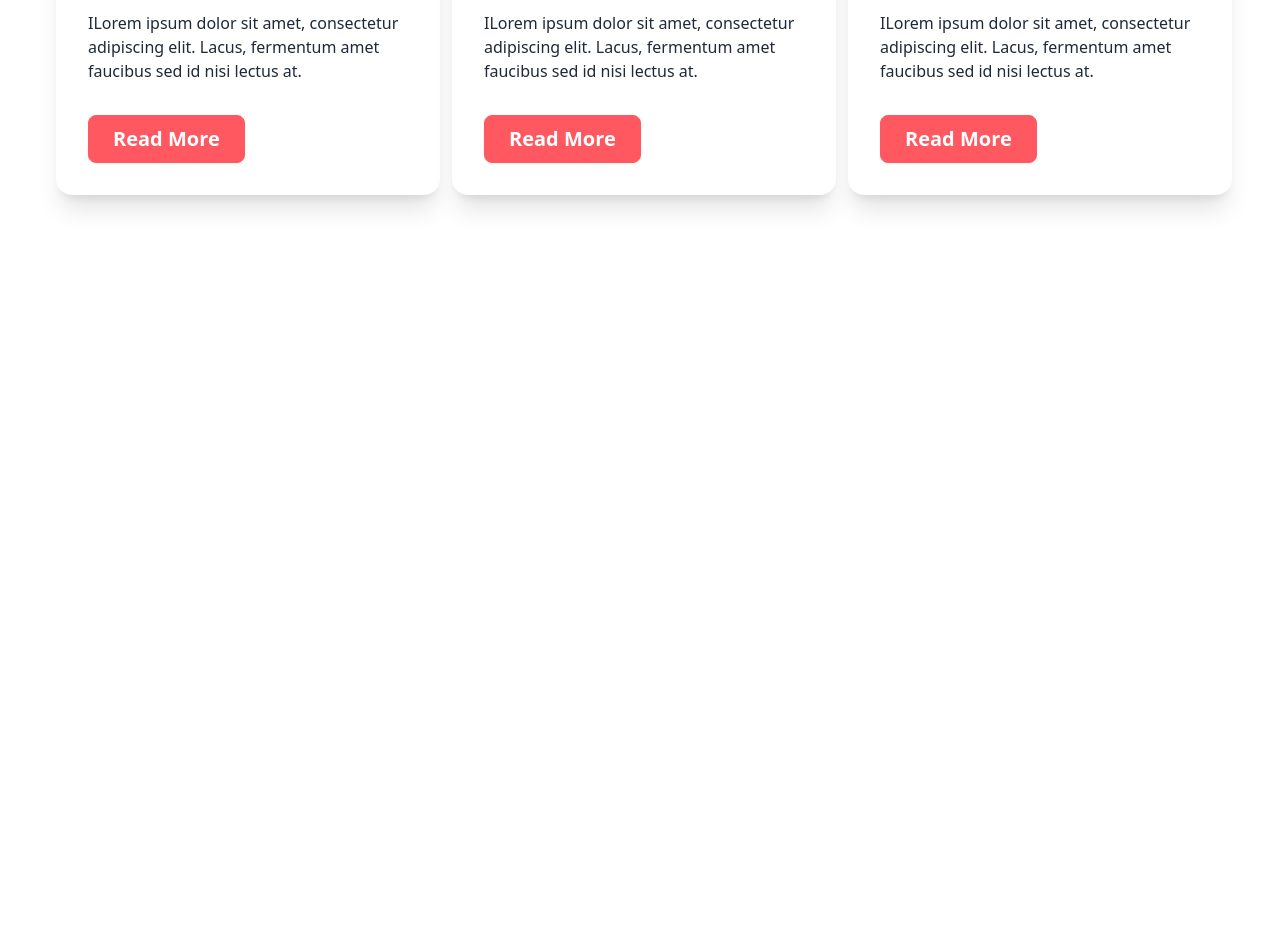
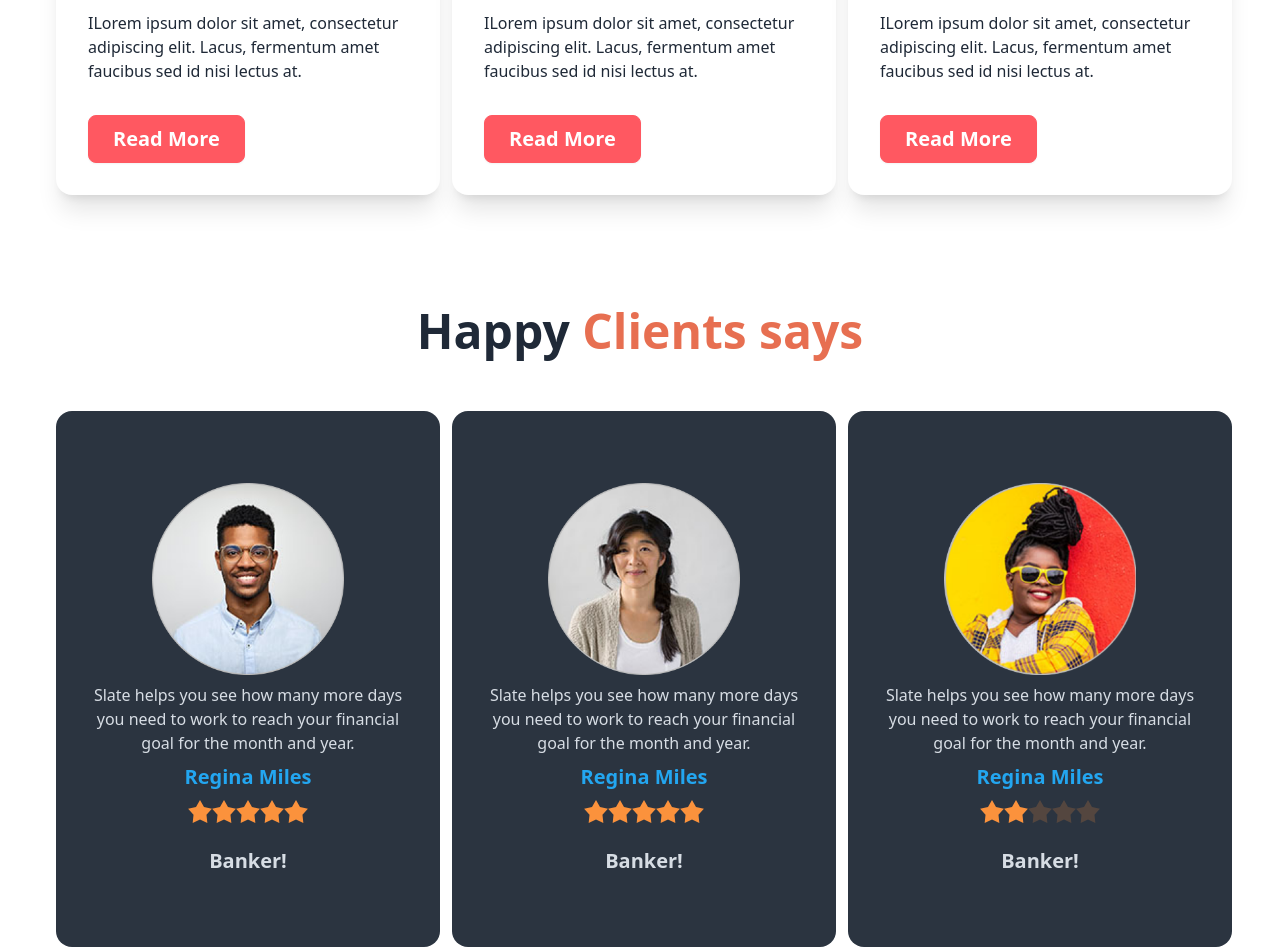
Before and after one commit to sajjadsadiq/Bike-Ghor-TailwindCSS, a plain HTML site: page index.html in a window 1280 px wide. Shown: the part 2091-3038 px from the top of the page. Before the commit the page ends 2398 px from the top, so only its background shows below. Drawn offline with nearby package versions, Linux system fonts and the light colour scheme.

Commit message:
testimonial section completed

```diff
--- a/index.html
+++ b/index.html
@@ -236,7 +236,9 @@
       <section class="latest-bike py-28">
         <h2 class="text-5xl font-bold text-center">Latest Bike</h2>
         <!-- Lates Bikes -->
-        <div class="bikes-wrapper grid lg:grid-cols-3 md:grid-cols-2 gap-5 items-center justify-center mt-6">
+        <div
+          class="bikes-wrapper grid lg:grid-cols-3 md:grid-cols-2 gap-5 items-center justify-center mt-6"
+        >
           <!-- Bike One -->
           <div class="card w-96 bg-base-100 shadow-xl">
             <figure class="px-6 pt-10">
@@ -305,6 +307,144 @@
           </div>
         </div>
       </section>
+      <section class="testimonial"></section>
+      <h2 class="text-5xl font-bold text-center">
+        Happy <span class="text-[#E76F51]">Clients says</span>
+      </h2>
+      <!-- Testimonial -->
+      <div
+        class="testimonial-wrapper grid lg:grid-cols-3 md:grid-cols-2 gap-5 items-center justify-center mt-14"
+      >
+        <!-- Testimonial One -->
+        <div class="card w-96 bg-neutral text-neutral-content py-10">
+          <div class="card-body items-center text-center">
+            <img class="w-3/5" src="./assets/images/others/user-1.png" alt="" />
+            <p>
+              Slate helps you see how many more days you need to work to reach
+              your financial goal for the month and year.
+            </p>
+
+            <h2 class="card-title text-[#23A6F0]">Regina Miles</h2>
+            <div class="rating">
+              <div class="rating">
+                <input
+                  type="radio"
+                  name="rating-2"
+                  class="mask mask-star-2 bg-orange-400"
+                />
+                <input
+                  type="radio"
+                  name="rating-2"
+                  class="mask mask-star-2 bg-orange-400"
+                  checked
+                />
+                <input
+                  type="radio"
+                  name="rating-2"
+                  class="mask mask-star-2 bg-orange-400"
+                />
+                <input
+                  type="radio"
+                  name="rating-2"
+                  class="mask mask-star-2 bg-orange-400"
+                />
+                <input
+                  type="radio"
+                  name="rating-2"
+                  class="mask mask-star-2 bg-orange-400"
+                />
+              </div>
+            </div>
+            <h2 class="card-title mt-4">Banker!</h2>
+          </div>
+        </div>
+        <!-- Testimonial Two -->
+        <div class="card w-96 bg-neutral text-neutral-content py-10">
+          <div class="card-body items-center text-center">
+            <img class="w-3/5" src="./assets/images/others/user-2.png" alt="" />
+            <p>
+              Slate helps you see how many more days you need to work to reach
+              your financial goal for the month and year.
+            </p>
+
+            <h2 class="card-title text-[#23A6F0]">Regina Miles</h2>
+            <div class="rating">
+              <div class="rating">
+                <input
+                  type="radio"
+                  name="rating-2"
+                  class="mask mask-star-2 bg-orange-400"
+                />
+                <input
+                  type="radio"
+                  name="rating-2"
+                  class="mask mask-star-2 bg-orange-400"
+                  checked
+                />
+                <input
+                  type="radio"
+                  name="rating-2"
+                  class="mask mask-star-2 bg-orange-400"
+                />
+                <input
+                  type="radio"
+                  name="rating-2"
+                  class="mask mask-star-2 bg-orange-400"
+                />
+                <input
+                  type="radio"
+                  name="rating-2"
+                  class="mask mask-star-2 bg-orange-400"
+                />
+              </div>
+            </div>
+            <h2 class="card-title mt-4">Banker!</h2>
+          </div>
+        </div>
+        <!-- Testimonial Three -->
+        <div class="card w-96 bg-neutral text-neutral-content py-10">
+          <div class="card-body items-center text-center">
+            <img class="w-3/5" src="./assets/images/others/user-3.png" alt="" />
+            <p>
+              Slate helps you see how many more days you need to work to reach
+              your financial goal for the month and year.
+            </p>
+
+            <h2 class="card-title text-[#23A6F0]">Regina Miles</h2>
+            <div class="rating">
+              <div class="rating">
+                <input
+                  type="radio"
+                  name="rating-2"
+                  class="mask mask-star-2 bg-orange-400"
+                />
+                <input
+                  type="radio"
+                  name="rating-2"
+                  class="mask mask-star-2 bg-orange-400"
+                  checked
+                />
+                <input
+                  type="radio"
+                  name="rating-2"
+                  class="mask mask-star-2 bg-orange-400"
+                />
+                <input
+                  type="radio"
+                  name="rating-2"
+                  class="mask mask-star-2 bg-orange-400"
+                />
+                <input
+                  type="radio"
+                  name="rating-2"
+                  class="mask mask-star-2 bg-orange-400"
+                />
+              </div>
+            </div>
+            <h2 class="card-title mt-4">Banker!</h2>
+          </div>
+        </div>
+      </div>
     </main>
     <footer></footer>
   </body>
```
